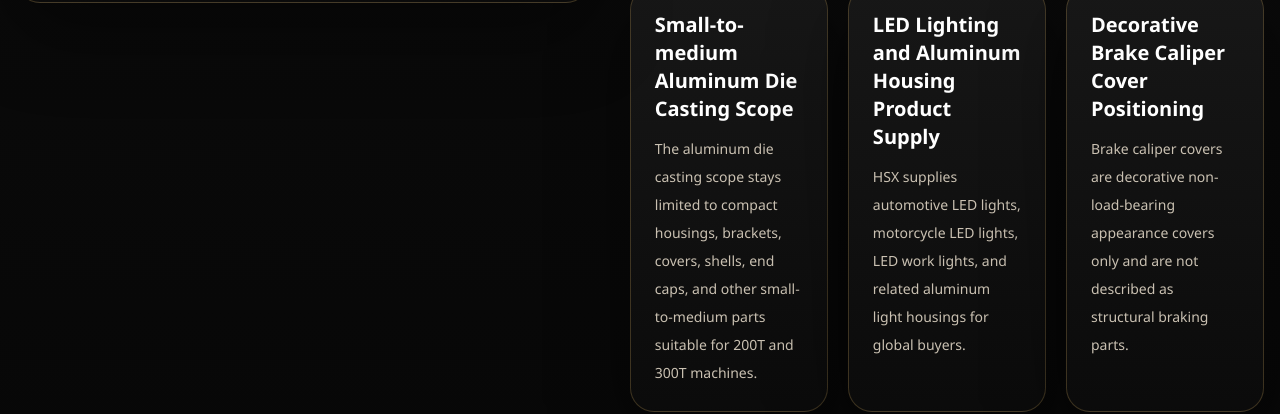
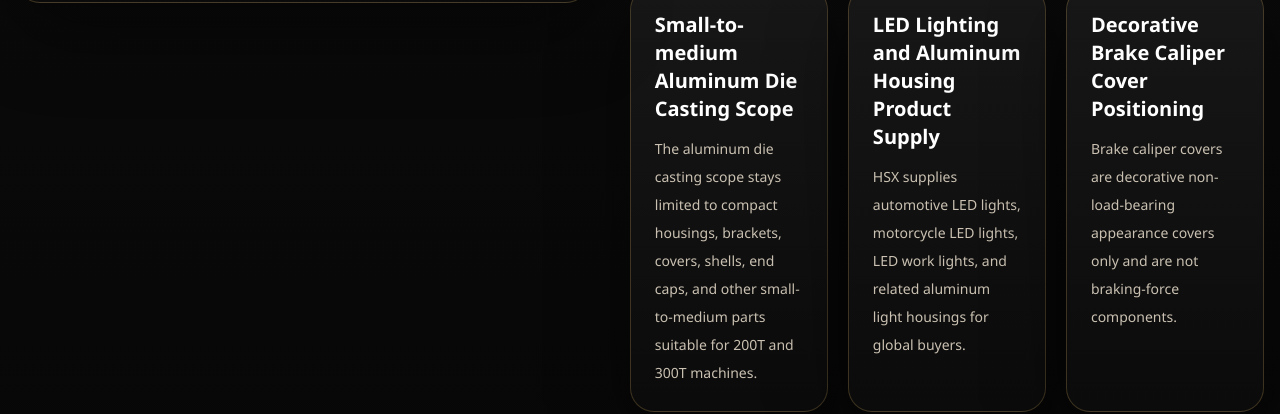
Before and after one commit to nicolsonhuang-byte/hsxdiecasting, a Next.js app: page /contact in a window 1280 px wide. Shown: the part 2980-3394 px from the top of the page. Built offline with nearby package versions, Linux system fonts and the light colour scheme.

Commit message:
Clean up contact page brake cover wording

```diff
--- a/src/app/contact/page.tsx
+++ b/src/app/contact/page.tsx
@@ -153,7 +153,7 @@ const scopeNotes: InfoCard[] = [
   {
     title: "Decorative Brake Caliper Cover Positioning",
     description:
-      "Brake caliper covers are decorative non-load-bearing appearance covers only and are not described as structural braking parts.",
+      "Brake caliper covers are decorative non-load-bearing appearance covers only and are not braking-force components.",
   },
 ];
 
```
